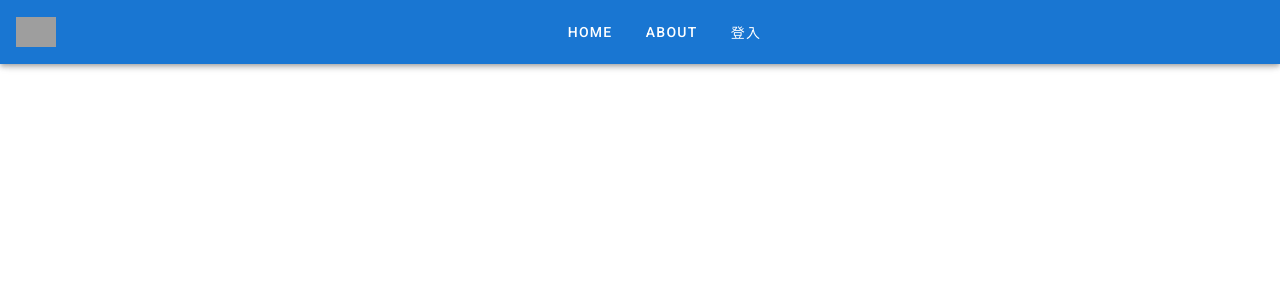
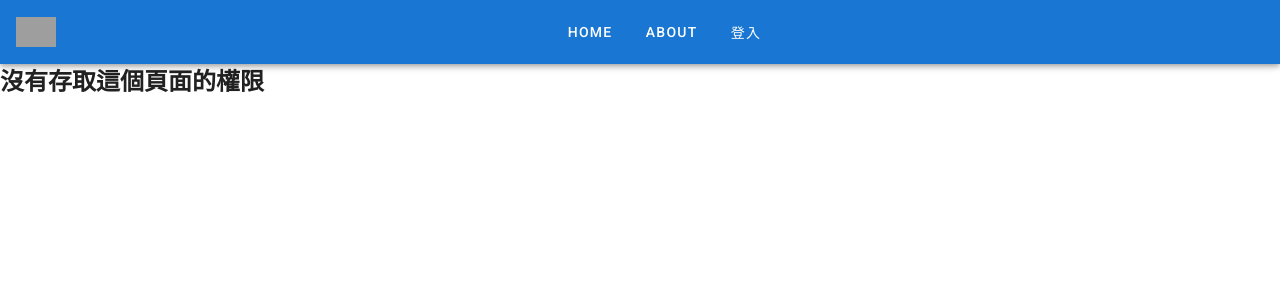
Before and after one commit to migulu/manage-vue, a Vue app: page /403 in a window 1280 px wide. Shown: the top 300 px of the page. Built offline with nearby package versions, Linux system fonts and the light colour scheme; grey boxes are pictures that could not be loaded.

Commit message:
增加 403 頁面

```diff
--- a/src/apis/https.js
+++ b/src/apis/https.js
@@ -5,7 +5,7 @@ import store from '@/store'
 import {tip, toLogin, to403Page} from './utils.js'
 
 
-
+//有正常連上 api server，然後 server 回傳的錯誤
 const errorHandle = (status, msg) => {
   switch (status) {
     case 400:
@@ -50,8 +50,10 @@ instance.interceptors.request.use((config) => {
   const token = store.state.auth.token;
   console.log("auth=",store.state.auth);
   token && (config.headers.Authorization = 'Bearer ' + token);
+  console.log("config=",config);
   return config;
 },(error) => {
+  console.log("error",error);
   return Promise.reject(error);
 });
 
--- a/src/router/index.js
+++ b/src/router/index.js
@@ -22,6 +22,11 @@ const routes = [
     // this generates a separate chunk (about.[hash].js) for this route
     // which is lazy-loaded when the route is visited.
     component: () => import(/* webpackChunkName: "about" */ '../views/About.vue')
+  },
+  {
+    path: '/403',
+    name: '403',
+    component: () => import(/* webpackChunkName: "about" */ '../views/403.vue')
   }
 ]
 
--- /dev/null
+++ b/src/views/403.vue
@@ -0,0 +1,16 @@
+<template>
+  <div>
+    <h2>沒有存取這個頁面的權限</h2>
+  </div>
+</template>
+
+<script>
+export default {
+  name: '403',
+  data() {
+    return{
+
+    }
+  }
+}
+</script>
--- a/src/views/About.vue
+++ b/src/views/About.vue
@@ -21,8 +21,10 @@ export default {
     },
   },
   mounted: function(){
-    console.log(this.$api.v1.users);
-      this.$api.v1.users.detail();
+    console.log("要呼叫 users.detail",this.$api.v1.users);
+      this.$api.v1.users.detail()
+      .then((result) => { console.log("result=",result)})
+      .catch((error) => { console.log("error=",error)});
   }
 }
 </script>
```
